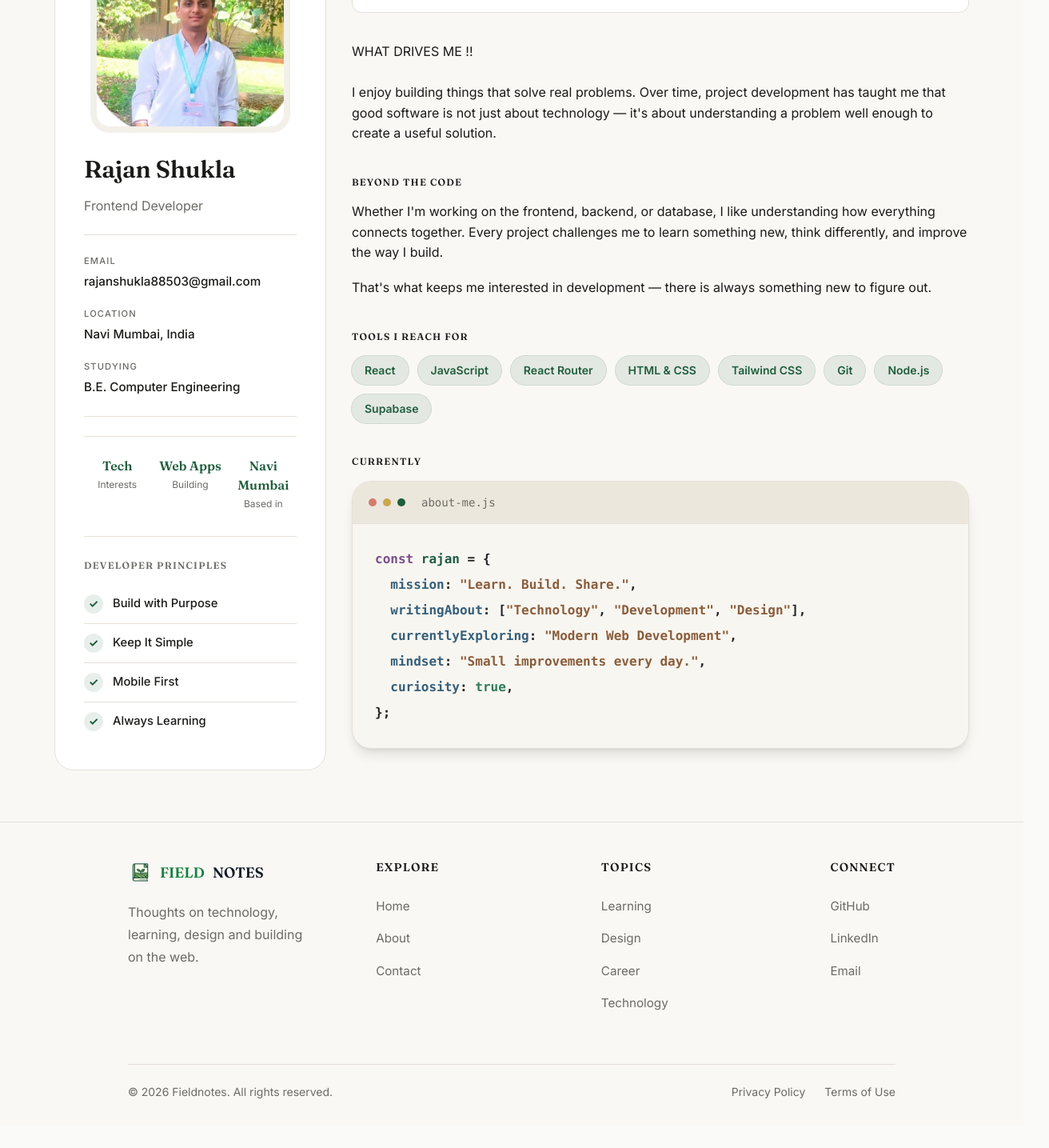
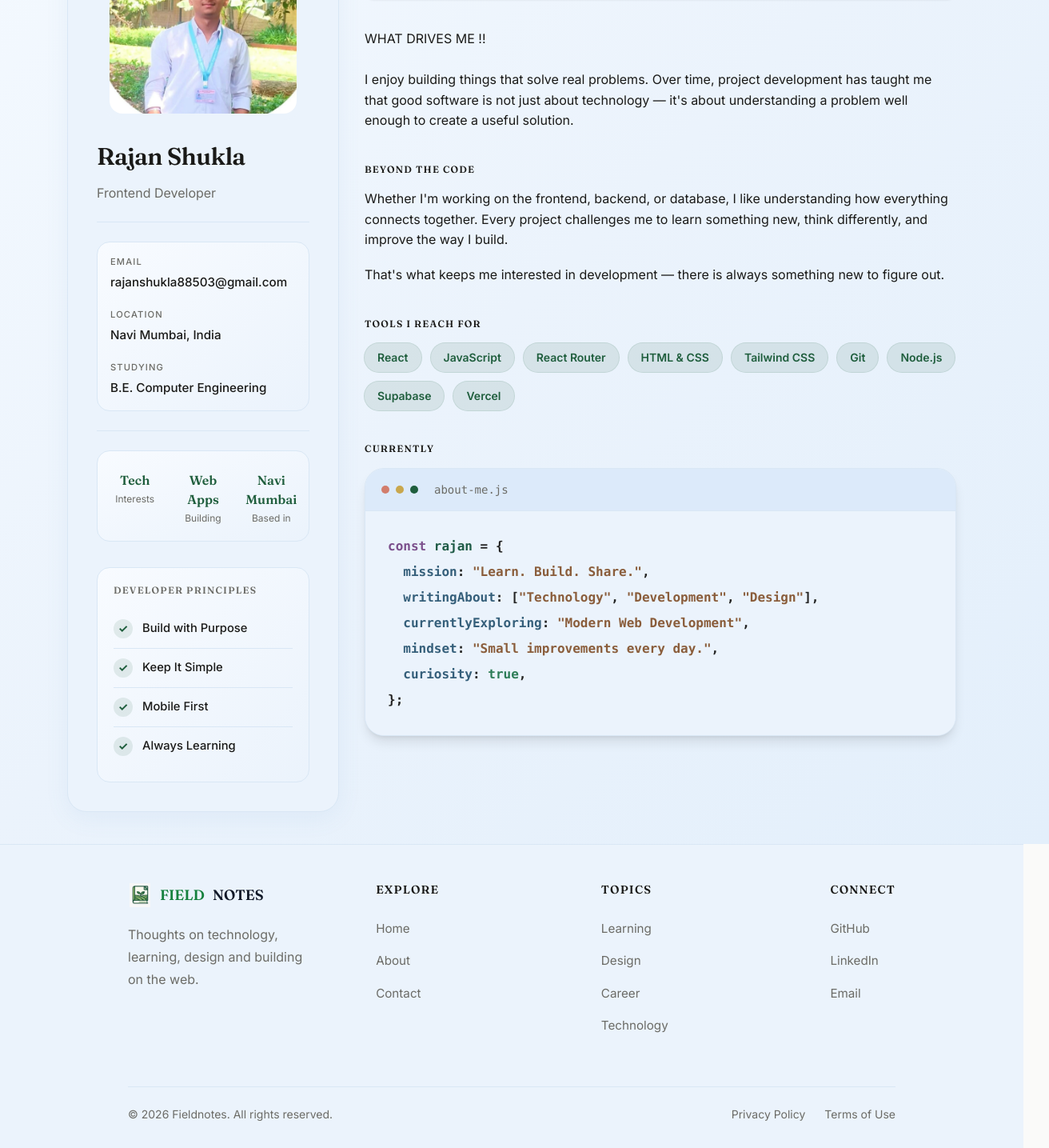
Before and after one commit to Rajan-Shukla18/react-router-blog-app, a React (Vite) app: page /about in a window 1280 px wide. Shown: the part 306-1741 px from the top of the page at 80% size, 1312 px wide, since content can reach past the window. Before the commit the page ends 1713 px from the top, so only its background shows below. Built offline with nearby package versions, Linux system fonts and the light colour scheme.

Commit message:
Complete Tailwind CSS redesign and finalize blog application

```diff
--- a/src/App.jsx
+++ b/src/App.jsx
@@ -23,7 +23,7 @@ function App() {
       <div className="flex min-h-screen flex-col bg-bg text-text">
         <Navbar />
 
-        <main className="flex-1 px-2 py-4 md:px-8 md:py-10">
+        <main className="flex-1">
           <Routes>
             {routes.map((route) => (
               <Route
--- a/src/components/Footer.jsx
+++ b/src/components/Footer.jsx
@@ -1,3 +1,4 @@
+import { useLocation } from "react-router-dom";
 import logo from "../assets/logo.png";
 
 const links = {
@@ -6,14 +7,12 @@ const links = {
     { label: "About", href: "/about" },
     { label: "Contact", href: "/contact" },
   ],
-
   Topics: [
     { label: "Learning", href: "#" },
     { label: "Design", href: "#" },
     { label: "Career", href: "#" },
     { label: "Technology", href: "#" },
   ],
-
   Connect: [
     {
       label: "GitHub",
@@ -32,61 +31,87 @@ const links = {
 
 const Footer = () => {
   const year = new Date().getFullYear();
+  const { pathname } = useLocation();
+
+  const isAboutPage = pathname === "/about";
+
+  const footerClass = isAboutPage
+    ? "mt-0 border-t border-[#D9E7F5] bg-[#EBF3FC] px-6 py-12 pb-8"
+    : "mt-0 border-t border-border px-6 py-12 pb-8";
+
+  const bottomBarClass = isAboutPage
+    ? "mx-auto mt-16 flex max-w-nav flex-col items-center justify-between gap-3 border-t border-[#D9E7F5] pt-6 text-center text-sm text-muted md:flex-row md:text-left"
+    : "mx-auto mt-16 flex max-w-nav flex-col items-center justify-between gap-3 border-t border-border pt-6 text-center text-sm text-muted md:flex-row md:text-left";
 
   return (
-    <footer className="mt-0 border-t border-border px-6 py-12 pb-8">
-      <div className="mx-auto flex max-w-nav flex-col gap-12 md:flex-row md:justify-between md:items-start md:gap-20">
+    <footer className={footerClass}>
+      <div className="mx-auto flex max-w-nav flex-col gap-12 md:flex-row md:items-start md:justify-between md:gap-20">
+
+        {/* Logo */}
         <div className="max-w-[320px]">
-
           <div className="mb-5 flex items-center gap-2.5">
-            <img src={logo} alt="Field Notes" className="h-[30px] w-[30px] object-contain"/>
+            <img
+              src={logo}
+              alt="Field Notes"
+              className="h-[30px] w-[30px] object-contain"
+            />
             <span className="font-serif text-lg font-semibold uppercase text-green-700">
               Field
             </span>
             <span className="font-serif text-lg font-semibold uppercase text-gray-900">
               Notes
             </span>
-
           </div>
 
           <p className="max-w-[340px] leading-7 text-muted">
             Thoughts on technology, learning, design and building on the web.
           </p>
-
         </div>
 
+        {/* Footer Links */}
         <div className="flex w-full flex-wrap justify-between gap-8 md:gap-20">
           {Object.entries(links).map(([title, items]) => (
             <div key={title} className="flex flex-col gap-4">
-              <h4 className="mb-3 text-[0.9rem] font-semibold uppercase tracking-[0.08em] text-text">{title}</h4>
+              <h4 className="mb-3 text-[0.9rem] font-semibold uppercase tracking-[0.08em] text-text">
+                {title}
+              </h4>
 
               {items.map((item) => (
-              <a
+                <a
                   key={item.label}
                   href={item.href}
                   target={item.href.startsWith("http") ? "_blank" : undefined}
-                  rel="noopener noreferrer"
-                  className="text-[0.95rem] text-muted transition-colors duration-200 hover:text-accent hover:no-underline">
-
+                  rel={
+                    item.href.startsWith("http")
+                      ? "noopener noreferrer"
+                      : undefined
+                  }
+                  className="text-[0.95rem] text-muted transition-colors duration-200 hover:text-accent hover:no-underline"
+                >
                   {item.label}
-
-              </a>
-
+                </a>
               ))}
             </div>
           ))}
         </div>
       </div>
 
-      <div className="mx-auto mt-16 flex max-w-nav flex-col items-center justify-between gap-3 border-t border-border pt-6 text-center text-sm text-muted md:flex-row md:text-left">
+      {/* Bottom Bar */}
+      <div className={bottomBarClass}>
         <span>© {year} Fieldnotes. All rights reserved.</span>
 
         <div className="flex justify-center gap-6 md:justify-start">
-          <a href="#" className="text-muted transition-colors duration-200 hover:text-accent hover:no-underline" >
+          <a
+            href="#"
+            className="text-muted transition-colors duration-200 hover:text-accent hover:no-underline"
+          >
             Privacy Policy
           </a>
 
-          <a href="#" className="text-muted transition-colors duration-200 hover:text-accent hover:no-underline" >
+          <a
+            href="#"
+            className="text-muted transition-colors duration-200 hover:text-accent hover:no-underline"
+          >
             Terms of Use
           </a>
         </div>
@@ -94,4 +119,5 @@ const Footer = () => {
     </footer>
   );
 };
+
 export default Footer;
--- a/src/pages/About.jsx
+++ b/src/pages/About.jsx
@@ -1,7 +1,7 @@
 import { useEffect } from "react";
 import rajanPhoto from "../assets/Rajan.png";
 
-const skills = ["React", "JavaScript", "React Router", "HTML & CSS", "Tailwind CSS", "Git", "Node.js", "Supabase"];
+const skills = ["React", "JavaScript", "React Router", "HTML & CSS", "Tailwind CSS", "Git", "Node.js", "Supabase", "Vercel"];
 
 const stats = [
   { label: "Interests", value: "Tech" },
@@ -19,7 +19,8 @@ const About = () => {
   useEffect(() => { document.title = "About — Fieldnotes"; }, []);
 
   return (
-    <div className="mx-auto max-w-[1160px] px-2 pt-4 pb-6">
+    <div className="min-h-screen -mx-2 md:-mx-8 -mt-4 md:-mt-10 px-2 md:px-8 pt-4 md:pt-10 bg-gradient-to-br from-[#F5FAFF] via-[#EBF3FC] to-[#E3EFFB]">
+      <div className="mx-auto max-w-[1160px] px-6 py-10">
       <header className="mb-6">
       <span className="mb-2 inline-block text-base font-bold uppercase tracking-[0.09em] text-accent">
         About
@@ -27,23 +28,23 @@ const About = () => {
       </header>
 
       <div className="flex flex-col gap-8 lg:flex-row lg:gap-18">
-        <div className="w-full rounded-3xl border border-border bg-surface p-9 lg:w-[340px] lg:flex-shrink-0">
+        <div className="w-full rounded-3xl border border-[#D9E7F5] bg-[#EBF3FC] p-9 shadow-[0_8px_30px_rgba(91,140,190,0.08)] lg:w-[340px] lg:flex-shrink-0">
 
-          <div className="mx-auto mb-7 aspect-square w-[250px] overflow-hidden rounded-3xl bg-[#f3f0ea] p-2">
+          <div className="mx-auto mb-7 aspect-square w-[250px] overflow-hidden rounded-3xl bg-[#EBF3FC] p-2">
             <img src={rajanPhoto} alt="Rajan Shukla" className="h-full w-full rounded-2xl object-cover" />
           </div>
 
-          <h2 className="font-serif text-3xl font-semibold text-text">
+          <h1 className="font-serif text-3xl font-semibold text-text">
             Rajan Shukla
-          </h2>
+          </h1>
 
           <div className="mt-2 text-base text-muted">
             Frontend Developer
           </div>
 
-         <div className="my-6 h-px bg-border"></div>
+         <div className="my-6 h-px bg-[#D9E7F5]"></div>
 
-          <div className="space-y-5">
+          <div className="space-y-5 rounded-2xl bg-gradient-to-br from-[#F8FBFF] to-[#EBF3FC] border border-[#D9E7F5] p-4">
             {infoItems.map(({ label, value }) => (
               <div key={label} className="space-y-1">
                 <span className="block text-[0.7rem] font-medium uppercase tracking-[0.1em] text-muted">
@@ -56,9 +57,9 @@ const About = () => {
             ))}
           </div>
 
-          <div className="my-6 h-px bg-border"></div>
+          <div className="my-6 h-px bg-[#D9E7F5]"></div>
 
-          <div className="mt-6 grid grid-cols-3 gap-2 border-t border-border pt-6 text-center">
+          <div className="mt-6 grid grid-cols-3 gap-2 rounded-2xl bg-gradient-to-br from-[#F8FBFF] to-[#EBF3FC] border border-[#D9E7F5] pt-6 pb-5 px-2 text-center">
             {stats.map((s) => (
               <div key={s.label} className="flex flex-col">
                 <span className="font-serif text-base font-semibold text-accent">
@@ -71,12 +72,12 @@ const About = () => {
             ))}
           </div>
 
-          <div className="mt-8 border-t border-border pt-7">
+          <div className="mt-8 rounded-2xl bg-gradient-to-br from-[#F8FBFF] to-[#EBF3FC] border border-[#D9E7F5] p-5">
             <h4 className="mb-4 text-xs font-semibold uppercase tracking-[0.1em] text-muted">
               Developer Principles
             </h4>
 
-            <div className="flex items-center gap-3 py-3 border-b border-border last:border-b-0">
+            <div className="flex items-center gap-3 py-3 border-b border-[#D9E7F5] last:border-b-0">
               <span className="flex h-6 w-6 items-center justify-center rounded-full bg-accent/10 text-sm font-bold text-accent">
                 ✓
               </span>
@@ -85,14 +86,14 @@ const About = () => {
               </span>
             </div>
 
-            <div className="flex items-center gap-3 py-3 border-b border-border last:border-b-0">
+            <div className="flex items-center gap-3 py-3 border-b border-[#D9E7F5] last:border-b-0">
               <span className="flex h-6 w-6 items-center justify-center rounded-full bg-accent/10 text-sm font-bold text-accent">
                 ✓
               </span>
               <span className="text-[0.92rem] font-medium text-text">Keep It Simple</span>
             </div>
 
-            <div className="flex items-center gap-3 py-3 border-b border-border last:border-b-0">
+            <div className="flex items-center gap-3 py-3 border-b border-[#D9E7F5] last:border-b-0">
               <span className="flex h-6 w-6 items-center justify-center rounded-full bg-accent/10 text-sm font-bold text-accent">
                 ✓
               </span>
@@ -101,7 +102,7 @@ const About = () => {
               </span>
             </div>
 
-            <div className="flex items-center gap-3 py-3 border-b border-border last:border-b-0">
+            <div className="flex items-center gap-3 py-3 border-b border-[#D9E7F5] last:border-b-0">
               <span className="flex h-6 w-6 items-center justify-center rounded-full bg-accent/10 text-sm font-bold text-accent">
                ✓
               </span>
@@ -113,8 +114,9 @@ const About = () => {
 
         </div>
 
+
         <div className="flex-1 min-w-0">
-          <div className="mb-9 flex items-start gap-4 rounded-xl border border-border bg-surface px-7 py-6">
+          <div className="mb-9 flex items-start gap-4 rounded-xl border border-[#D9E7F5] bg-gradient-to-r from-[#FFFFFF] to-[#EFF6FD] px-7 py-6 shadow-sm">
             <span className="shrink-0 text-xl leading-6">
               🎓
             </span>
@@ -153,8 +155,8 @@ const About = () => {
             <h3 className="mb-4 text-xs font-bold uppercase tracking-[0.1em] text-text">
               Currently
             </h3>
-            <div className="mt-4 overflow-hidden rounded-3xl border border-border bg-[#f8f6f1] shadow-lg">
-              <div className="flex items-center gap-2 border-b border-border bg-[#ece7dd] px-5 py-4">
+<div className="mt-4 overflow-hidden rounded-3xl border border-[#D9E7F5] bg-[#EBF3FC] shadow-lg">
+  <div className="flex items-center gap-2 border-b border-[#D9E7F5] bg-[#DCEAFA] px-5 py-4">
     <span className="h-2.5 w-2.5 rounded-full bg-[#d27d6c]"></span>
     <span className="h-2.5 w-2.5 rounded-full bg-[#c9a74d]"></span>
     <span className="h-2.5 w-2.5 rounded-full bg-accent"></span>
@@ -162,7 +164,7 @@ const About = () => {
       about-me.js
     </span>
   </div>
-              <pre className="overflow-x-auto whitespace-pre px-7 py-7 font-mono text-base font-semibold leading-8 text-[#232323]">
+      <pre className="overflow-x-auto whitespace-pre px-7 py-7 font-mono text-base font-semibold leading-8 text-[#232323] bg-[#EBF3FC]">
         <span className="font-bold text-[#7b4f8c]">const</span>{" "}
         <span className="font-bold text-[#1f5b46]">rajan</span> = {"{"}
         {"\n  "}
@@ -191,6 +193,7 @@ const About = () => {
         </div>
       </div>
     </div>
+    </div>
   );
 };
 
```
Also changed, not shown: src/App.css (added), 1 other file (tests, documents, lock files or other folders). Lines whose indentation alone changed are shown as unchanged.
